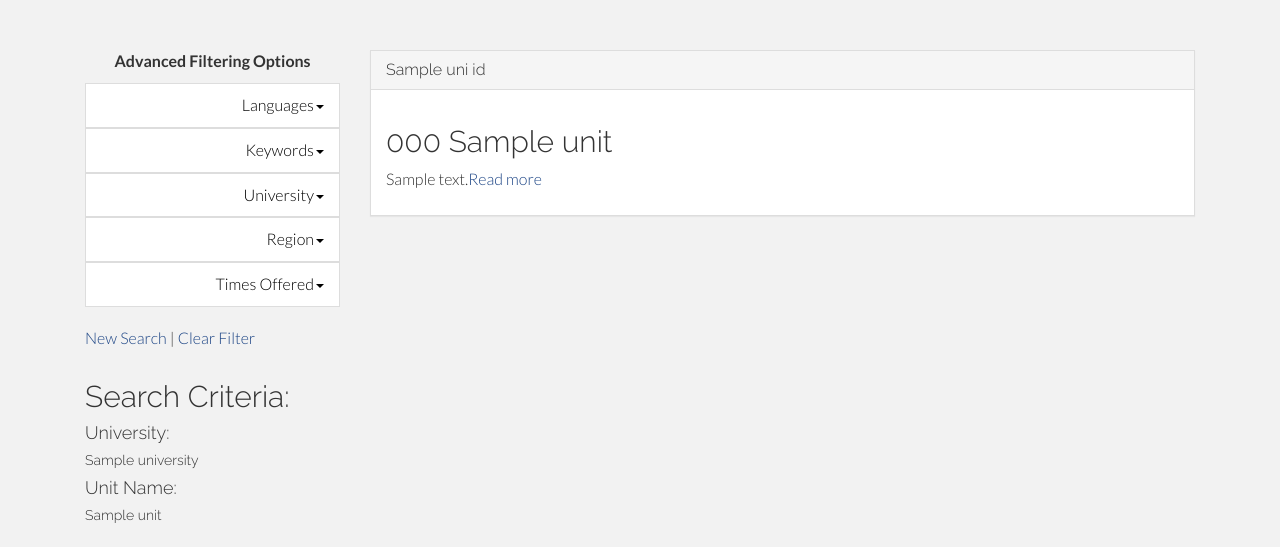
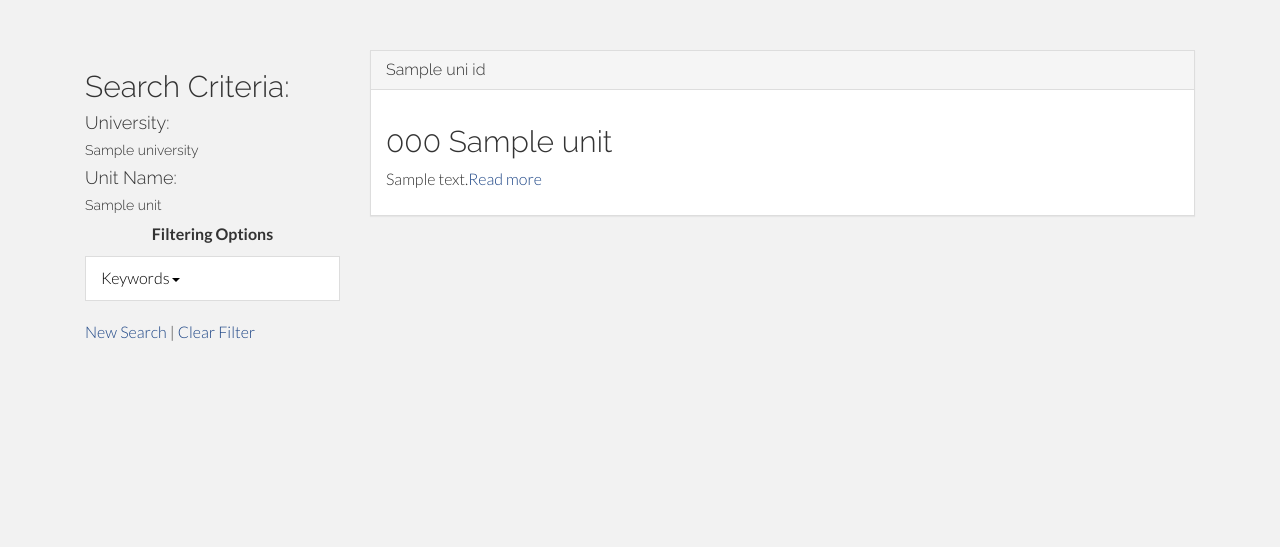
Before and after one commit to uwaunitmatching/live-webserver, a Django app: template app/templates/results.html in a window 1280 px wide. Shown: the part 50-597 px from the top of the page. Run offline with Django 3.2, Linux system fonts and the light colour scheme; the template is opened without the code that fills it: most values are stand-ins (such as "Sample title", 1, 10 or a date in 2020); some libraries are stand-ins or nearby versions.

```diff
--- a/app/static/app/css/main.css
+++ b/app/static/app/css/main.css
@@ -253,7 +253,7 @@ li .active {
 #sidebar a{
 	color:black;
 	font-weight:350;
-	text-align:right;
+	text-align:left;
 }
 
 
--- a/app/templates/results.html
+++ b/app/templates/results.html
@@ -8,15 +8,18 @@
 <div id="searchContainer" class="container">
     <!-- left hand side -->
     <div class="col-md-3">
+        <div>
+            {# Remember to comment this out later#}
+            <h2>Search Criteria: </h2>
+            <h4>University: </h4><h5> {{university}}</h5>
+            <h4>Unit Name: </h4><h5>{{unit}}</h5>
+            {# <h4>Keywords: </h4><h5>{{ keys_list }}</h5> #}
+        </div>
         <div style="text-align:center;">
-            <p><b>Advanced Filtering Options</b></p>
+            <p><b>Filtering Options</b></p>
         </div>
         <ul id="sidebar" class="list-group">
-            <a href="#"><li class="list-group-item">Languages<span class="caret"></span></li></a>
             <a href="#"><li class="list-group-item">Keywords<span class="caret"></span></li></a>
-            <a href="#"><li class="list-group-item">University<span class="caret"></span></li></a>
-            <a href="#"><li class="list-group-item">Region<span class="caret"></span></li></a>
-            <a href="#"><li class="list-group-item">Times Offered<span class="caret"></span></li></a>
         </ul>
         <div id="inline-filter">
             <p>
@@ -24,13 +27,7 @@
                 | <a href="/index">Clear Filter</a>
             </p>
         </div>
-        <div>
-            {# Remember to comment this out later#}
-            <h2>Search Criteria: </h2>
-            <h4>University: </h4><h5> {{university}}</h5>
-            <h4>Unit Name: </h4><h5>{{unit}}</h5>
-            {# <h4>Keywords: </h4><h5>{{ keys_list }}</h5> #}
-        </div>
+
 
 
     </div> <!-- col3 -->
```
Also changed, not shown: app/views.py (+15 -3 lines).
